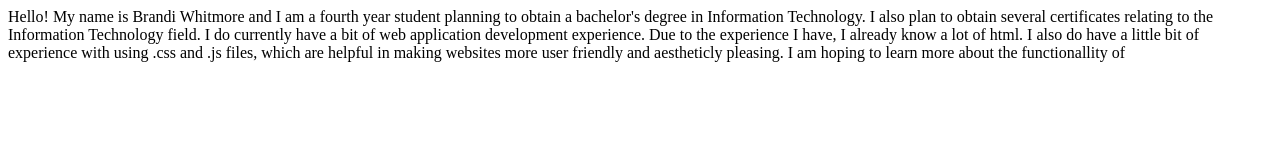
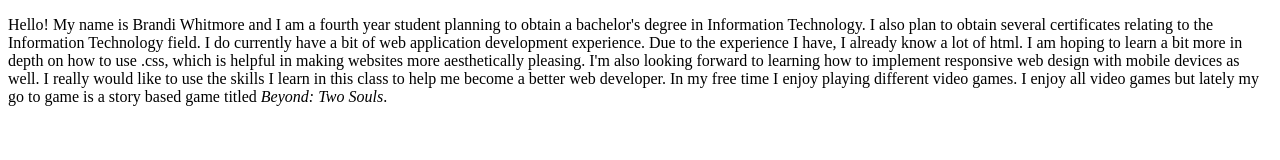
Before and after one commit to Brandaline/Brandaline.github.io, a plain HTML site: page ISLT4355/Introduction.html in a window 1280 px wide. Drawn offline with Linux system fonts and the light colour scheme.

Commit message:
Add files via upload

```diff
--- a/ISLT4355/Introduction.html
+++ b/ISLT4355/Introduction.html
@@ -1,16 +1,12 @@
-
-<html>
+<!DOCTYPE html>
+<html lang="en-US">
     <head>
         <meta charset="utf-8">
         <title>Welcome to Brandi Whitmore's Website</title>
     </head>
     <body>
         <p>
-            Hello! My name is Brandi Whitmore and I am a fourth year student planning to obtain a bachelor's degree in Information Technology.
-            I also plan to obtain several certificates relating to the Information Technology field. I do currently have a bit of web application
-            development experience. Due to the experience I have, I already know a lot of html. I also do have a little bit of experience with
-            using .css and .js files, which are helpful in making websites more user friendly and aestheticly pleasing. I am hoping to learn more
-            about the functionallity of
+            Hello! My name is Brandi Whitmore and I am a fourth year student planning to obtain a bachelor's degree in Information Technology. I also plan to obtain several certificates relating to the Information Technology field. I do currently have a bit of web application development experience. Due to the experience I have, I already know a lot of html. I am hoping to learn a bit more in depth on how to use .css, which is helpful in making websites more aesthetically pleasing. I'm also looking forward to learning how to implement responsive web design with mobile devices as well. I really would like to use the skills I learn in this class to help me become a better web developer. In my free time I enjoy playing different video games. I enjoy all video games but lately my go to game is a story based game titled <i>Beyond: Two Souls</i>.
         </p>
     </body>
 </html>
```
